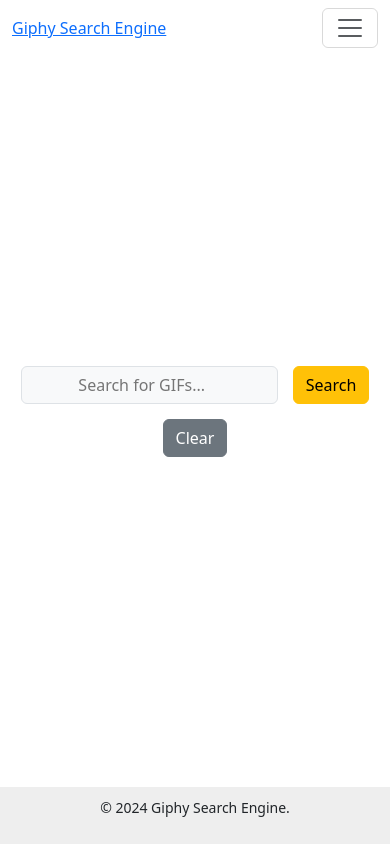
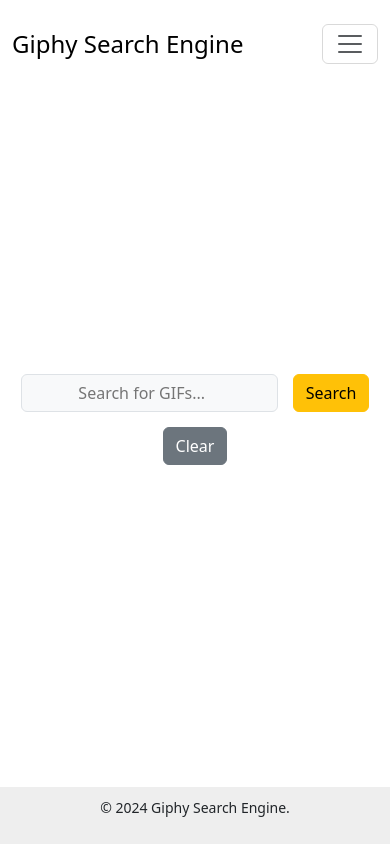
Before and after one commit to Taiwoayodeji/Project-2, a plain HTML site: page index.html in a window 390 px wide. Drawn offline with nearby package versions, Linux system fonts and the light colour scheme.

Commit message:
Style Changes

```diff
--- a/css/style.css
+++ b/css/style.css
@@ -13,6 +13,7 @@ body {
 header {
   color: black;
   text-align: center;
+  justify-content: space-between;
 }
 
 nav {
@@ -27,6 +28,14 @@ main {
   align-items: center;
   justify-content: center;
   flex: 1;
+}
+
+.site-title {
+  font-family: "Roboto", Regular 400;
+  font-size: 1.5rem;
+  margin: 0;
+  text-decoration: none;
+  color: #000000;
 }
 
 footer {
@@ -62,18 +71,19 @@ footer {
   border-radius: 10px;
 }
 
-@media (max-width: 320px) {
+@media (max-width: 576px) {
   header {
     flex-direction: column;
     text-align: center;
   }
 
-  nav {
-    margin-top: 10px;
+  .navbar {
+    flex-direction: column;
+    margin-top: 1rem;
+    gap: 10px;
   }
 
-  .gif-grid {
-    flex-direction: column;
-    align-items: center;
+  .gif-grid div {
+    flex: 1 1 45%;
   }
 }
```
